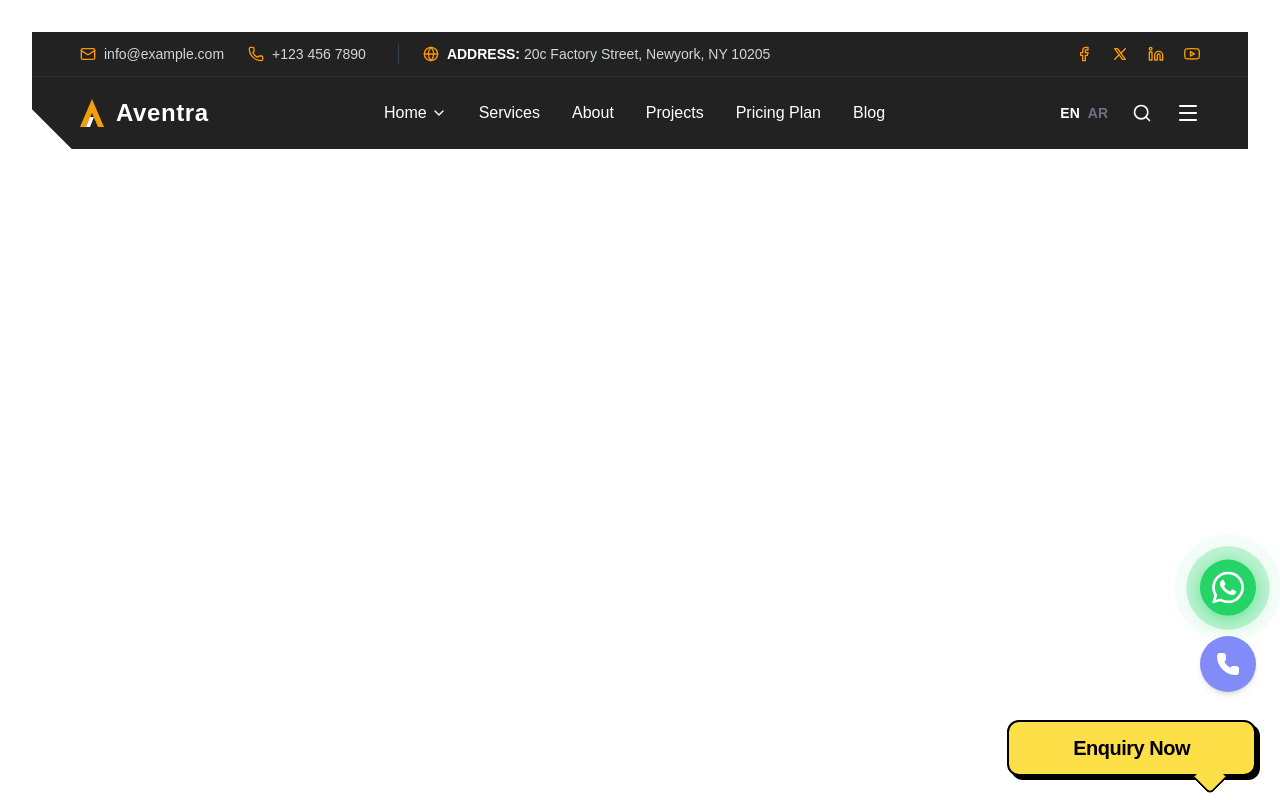
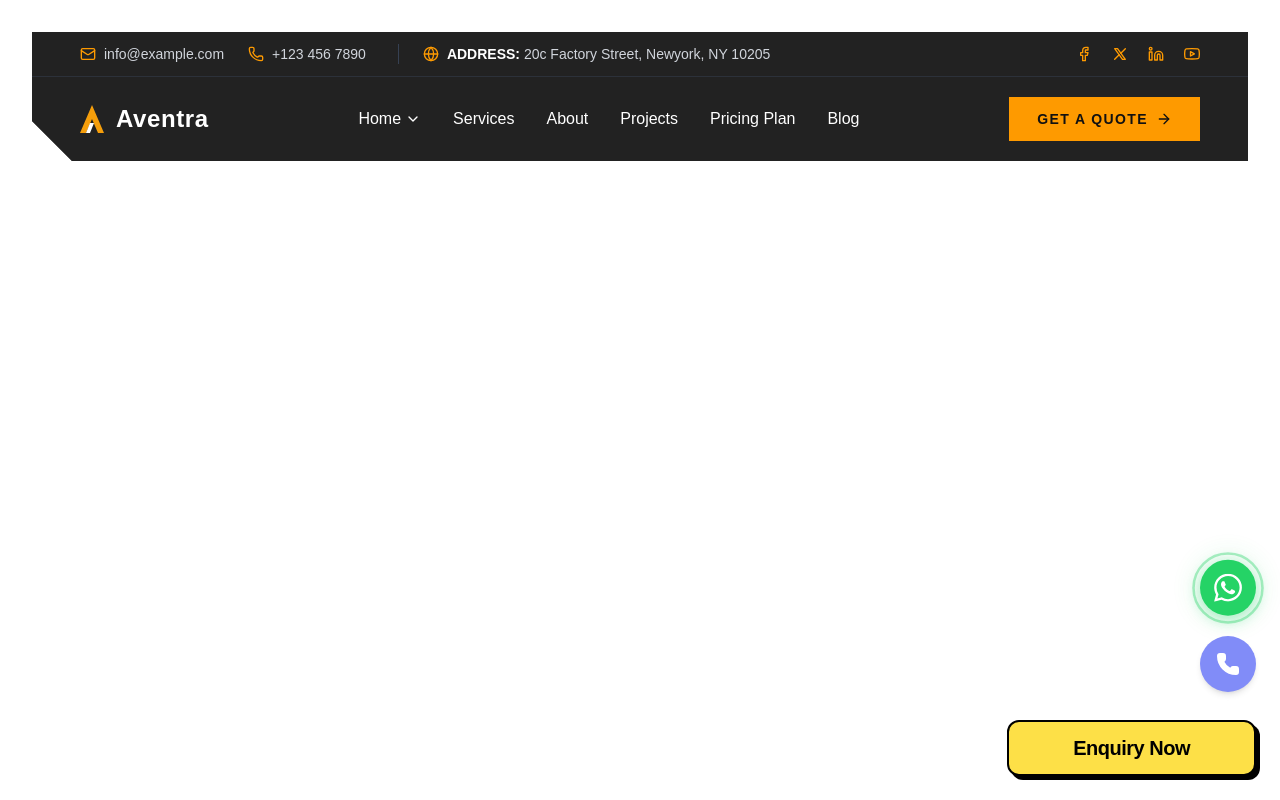
Before and after one commit to samarthacoop26/Samartha-co-op, a Next.js app: page / in a window 1280 px wide. Shown: the top 800 px of the page. Built offline with nearby package versions, Linux system fonts and the light colour scheme.

Commit message:
fix: animations for the floating layout and navbar animations

```diff
--- a/src/components/layout/FloatingContact/index.tsx
+++ b/src/components/layout/FloatingContact/index.tsx
@@ -19,8 +19,13 @@ const containerVariants = {
 };
 
 const itemVariants = {
-  hidden: { opacity: 0, y: 20, scale: 0.9 },
-  show: { opacity: 1, y: 0, scale: 1, transition: { type: "spring", stiffness: 300, damping: 20 } }
+  hidden: { opacity: 0, y: 30, scale: 0.8 },
+  show: {
+    opacity: 1,
+    y: 0,
+    scale: 1,
+    transition: { type: "spring", stiffness: 100, damping: 15, mass: 1 }
+  }
 };
 
 export function FloatingContact() {
@@ -35,40 +40,42 @@ export function FloatingContact() {
         initial="hidden"
         animate="show"
       >
-        {/* WhatsApp Button with Premium Live Animation */}
+        {/* WhatsApp Button — Senior Designer Edition */}
         <motion.div
           variants={itemVariants}
-          className="relative flex items-center justify-center"
+          className="relative flex items-center justify-center w-14 h-14"
         >
-          {/* Cascading Ripple Rings */}
-          {[0, 1, 2].map((i) => (
+          {/* Flawless Single Ripple — No snapping, fades in and out smoothly */}
           <motion.div
-              key={i}
-              className="absolute inset-0 bg-[#25D366] rounded-full z-0"
-              initial={{ scale: 1, opacity: 0 }}
+            className="absolute inset-0 rounded-full border-2 border-[#25D366]"
             animate={{
-                scale: [1, 2],
-                opacity: [0.5, 0]
+              scale: [0.9, 1.5, 2.2],
+              opacity: [0, 0.6, 0]
             }}
             transition={{
               duration: 2.5,
               repeat: Infinity,
-                ease: [0.25, 0.1, 0.25, 1],
-                delay: i * 0.8
+              ease: "easeInOut",
             }}
           />
-          ))}
 
-          {/* Subtle Floating Button */}
+          {/* Breathing ambient glow — perfectly synced with ripple */}
+          <motion.div
+            className="absolute inset-[-6px] rounded-full bg-[#25D366]/20 blur-md"
+            animate={{ scale: [0.95, 1.1, 0.95], opacity: [0.2, 0.6, 0.2] }}
+            transition={{ duration: 2.5, repeat: Infinity, ease: "easeInOut" }}
+          />
+
+          {/* Button - Elevated, smooth, and grounded */}
           <motion.a
             href="#"
-            animate={{ y: [0, -6, 0] }}
+            animate={{ y: [0, -4, 0] }}
             transition={{ duration: 3, repeat: Infinity, ease: "easeInOut" }}
-            whileHover={{ scale: 1.15, transition: { duration: 0.2 } }}
-            whileTap={{ scale: 0.95 }}
-            className="w-14 h-14 bg-[#25D366] rounded-full flex items-center justify-center shadow-[0_4px_20px_rgba(37,211,102,0.6)] hover:shadow-[0_8px_30px_rgba(37,211,102,0.8)] transition-shadow relative z-10"
+            whileHover={{ scale: 1.12, boxShadow: "0 8px 30px rgba(37,211,102,0.6)", transition: { type: "spring", stiffness: 400, damping: 12 } }}
+            whileTap={{ scale: 0.92 }}
+            className="absolute inset-0 bg-[#25D366] rounded-full flex items-center justify-center shadow-[0_4px_16px_rgba(37,211,102,0.4)] z-10"
           >
-            <WhatsAppIcon className="w-8 h-8 text-white" />
+            <WhatsAppIcon className="w-7 h-7 text-white" />
           </motion.a>
         </motion.div>
 
@@ -111,8 +118,6 @@ export function FloatingContact() {
 
 
 
-          {/* Playful Yellow Speech Tail */}
-          <div className="absolute -bottom-4 right-8 w-6 h-6 bg-[#FDE047] border-b-2 border-r-2 border-black rounded-br-md transform rotate-45 group-hover:translate-y-1 transition-transform"></div>
         </motion.button>
       </motion.div>
 
--- a/src/components/layout/Navbar/MainNavbar.tsx
+++ b/src/components/layout/Navbar/MainNavbar.tsx
@@ -1,5 +1,5 @@
 import Link from 'next/link';
-import { Search, Menu, ChevronDown } from 'lucide-react';
+import { Menu, ChevronDown, ArrowRight } from 'lucide-react';
 
 export function MainNavbar() {
   return (
@@ -36,15 +36,15 @@ export function MainNavbar() {
       </nav>
 
       {/* Actions */}
-      <div className="flex items-center gap-6">
-        <div className="hidden sm:flex items-center gap-2 text-sm font-semibold text-white">
-          <button className="hover:text-amber-500 transition-colors">EN</button>
-          <span className="text-gray-500">AR</span>
-        </div>
-        <button className="text-white hover:text-amber-500 transition-colors">
-          <Search className="w-5 h-5" />
-        </button>
-        <button className="text-white hover:text-amber-500 transition-colors">
+      <div className="flex items-center gap-4 md:gap-6">
+        <Link
+          href="/quote"
+          className="hidden md:flex items-center gap-2 bg-amber-500 hover:bg-amber-400 text-[#111] px-7 py-3 font-bold text-sm uppercase tracking-widest transition-all duration-300 ease-out transform hover:-translate-y-0.5 hover:shadow-[0_4px_20px_-4px_rgba(245,158,11,0.5)] group"
+        >
+          <span>Get a Quote</span>
+          <ArrowRight className="w-4 h-4 transition-transform duration-300 group-hover:translate-x-1" />
+        </Link>
+        <button className="text-white hover:text-amber-500 transition-colors lg:hidden" aria-label="Menu">
           <Menu className="w-6 h-6" />
         </button>
       </div>
--- a/src/components/layout/Navbar/index.tsx
+++ b/src/components/layout/Navbar/index.tsx
@@ -1,30 +1,42 @@
 "use client";
 
-import { useState, useEffect } from 'react';
-import { motion } from 'framer-motion';
+import { useState } from 'react';
+import { motion, useScroll, useMotionValueEvent } from 'framer-motion';
 import { Topbar } from './Topbar';
 import { MainNavbar } from './MainNavbar';
 
 export function Navbar() {
   const [isScrolled, setIsScrolled] = useState(false);
+  const [isHidden, setIsHidden] = useState(false);
+  const { scrollY } = useScroll();
 
-  useEffect(() => {
-    const handleScroll = () => {
-      setIsScrolled(window.scrollY > 40);
-    };
+  useMotionValueEvent(scrollY, "change", (latest) => {
+    const previous = scrollY.getPrevious() || 0;
 
-    // Check on initial load
-    handleScroll();
+    // Update scrolled state based on distance from top
+    if (latest > 40) {
+      setIsScrolled(true);
+      setIsHidden(false);
+    } else {
+      setIsScrolled(false);
+      setIsHidden(false);
+    }
+  });
 
-    window.addEventListener('scroll', handleScroll);
-    return () => window.removeEventListener('scroll', handleScroll);
-  }, []);
+  // Buttery smooth ease transition for all animations
+  const smoothTransition = { duration: 0.7, ease: [0.16, 1, 0.3, 1] };
 
   return (
-    <header
-      className={`w-full fixed top-0 left-0 z-50 transition-all duration-500 ease-in-out ${
+    <motion.header
+      className={`w-full fixed top-0 left-0 z-50 transition-all duration-700 ${
         isScrolled ? 'p-0' : 'p-0 sm:p-4 lg:p-8'
       }`}
+      style={{ transitionTimingFunction: 'cubic-bezier(0.16, 1, 0.3, 1)' }}
+      initial={false}
+      animate={{
+        y: isHidden ? '-100%' : '0%',
+      }}
+      transition={smoothTransition}
     >
       {/* Wrapper to add the slanted bottom-left edge and handle layout transitions */}
       <motion.div
@@ -33,7 +45,7 @@ export function Navbar() {
         animate={{
           maxWidth: isScrolled ? '100%' : '1280px', // 1280px is max-w-7xl
         }}
-        transition={{ duration: 0.4, ease: [0.22, 1, 0.36, 1] }}
+        transition={smoothTransition}
         style={{
           clipPath: 'polygon(0 0, 100% 0, 100% 100%, 40px 100%, 0 calc(100% - 40px))'
         }}
@@ -45,13 +57,13 @@ export function Navbar() {
             opacity: isScrolled ? 0 : 1,
             translateY: isScrolled ? -20 : 0
           }}
-          transition={{ duration: 0.4, ease: [0.22, 1, 0.36, 1] }}
+          transition={smoothTransition}
         >
           <Topbar />
         </motion.div>
 
         <MainNavbar />
       </motion.div>
-    </header>
+    </motion.header>
   );
 }
```
Lines whose indentation alone changed are shown as unchanged.
